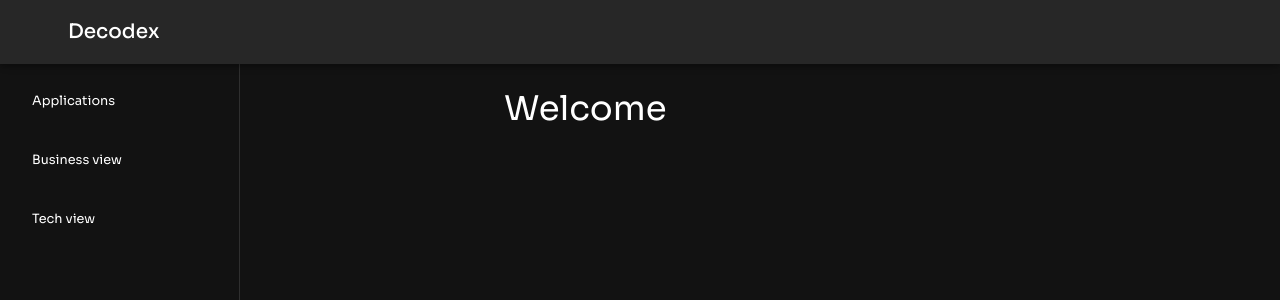
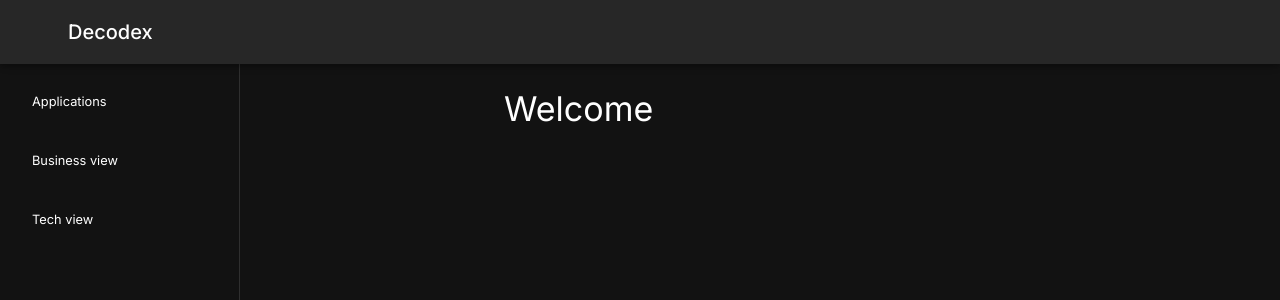
Before and after one commit to eduardochico/decodex, a React (Vite) app in the folder frontend/: page / in a window 1280 px wide. Both pictures are taken after a click on the button "LOGIN". Shown: the top 300 px of the page. Built offline with nearby package versions, Linux system fonts and the light colour scheme; some icons are missing.

Commit message:
style: use Inter for headings and menus

```diff
--- a/frontend/index.html
+++ b/frontend/index.html
@@ -9,6 +9,10 @@
       href="https://fonts.googleapis.com/css2?family=Sora:wght@400;500;600;700&display=swap"
       rel="stylesheet"
     />
+    <link
+      href="https://fonts.googleapis.com/css2?family=Inter:wght@400;500;600;700&display=swap"
+      rel="stylesheet"
+    />
     <meta name="viewport" content="width=device-width, initial-scale=1.0" />
     <title>decodex</title>
   </head>
--- a/frontend/src/App.tsx
+++ b/frontend/src/App.tsx
@@ -15,6 +15,15 @@ const theme = createTheme({
   },
   typography: {
     fontFamily: 'Sora, system-ui, Avenir, Helvetica, Arial, sans-serif',
+    h1: { fontFamily: 'Inter, Sora, system-ui, Avenir, Helvetica, Arial, sans-serif' },
+    h2: { fontFamily: 'Inter, Sora, system-ui, Avenir, Helvetica, Arial, sans-serif' },
+    h3: { fontFamily: 'Inter, Sora, system-ui, Avenir, Helvetica, Arial, sans-serif' },
+    h4: { fontFamily: 'Inter, Sora, system-ui, Avenir, Helvetica, Arial, sans-serif' },
+    h5: { fontFamily: 'Inter, Sora, system-ui, Avenir, Helvetica, Arial, sans-serif' },
+    h6: { fontFamily: 'Inter, Sora, system-ui, Avenir, Helvetica, Arial, sans-serif' },
+    subtitle1: { fontFamily: 'Inter, Sora, system-ui, Avenir, Helvetica, Arial, sans-serif' },
+    subtitle2: { fontFamily: 'Inter, Sora, system-ui, Avenir, Helvetica, Arial, sans-serif' },
+    button: { fontFamily: 'Inter, Sora, system-ui, Avenir, Helvetica, Arial, sans-serif' },
   },
 });
 
--- a/frontend/src/Layout.tsx
+++ b/frontend/src/Layout.tsx
@@ -83,7 +83,7 @@ export default function Layout() {
             >
               <ListItemText
                 primary={section.items[0].text}
-                primaryTypographyProps={{ fontSize: '0.8rem' }}
+                primaryTypographyProps={{ fontSize: '0.8rem', fontFamily: 'Inter' }}
               />
             </ListItemButton>
           ) : ['Business view', 'Tech view'].includes(section.heading) ? (
@@ -91,7 +91,7 @@ export default function Layout() {
               <ListItemButton onClick={() => toggleSection(section.heading)} sx={{ mt: 2 }}>
                 <ListItemText
                   primary={section.heading}
-                  primaryTypographyProps={{ fontSize: '0.8rem' }}
+                  primaryTypographyProps={{ fontSize: '0.8rem', fontFamily: 'Inter' }}
                 />
                 {openSections[section.heading as keyof typeof openSections] ? <ExpandLess /> : <ExpandMore />}
               </ListItemButton>
@@ -107,7 +107,7 @@ export default function Layout() {
                       >
                         <ListItemText
                           primary={item.text}
-                          primaryTypographyProps={{ fontSize: '0.8rem' }}
+                          primaryTypographyProps={{ fontSize: '0.8rem', fontFamily: 'Inter' }}
                         />
                       </ListItemButton>
                     </ListItem>
@@ -126,7 +126,7 @@ export default function Layout() {
                     <ListItemButton component={Link} to={item.path} onClick={toggleDrawer}>
                       <ListItemText
                         primary={item.text}
-                        primaryTypographyProps={{ fontSize: '0.8rem' }}
+                        primaryTypographyProps={{ fontSize: '0.8rem', fontFamily: 'Inter' }}
                       />
                     </ListItemButton>
                   </ListItem>
--- a/frontend/src/index.css
+++ b/frontend/src/index.css
@@ -36,6 +36,15 @@ body {
 h1 {
   font-size: 3.2em;
   line-height: 1.1;
+  font-family: 'Inter', 'Sora', system-ui, Avenir, Helvetica, Arial, sans-serif;
+}
+
+h2,
+h3,
+h4,
+h5,
+h6 {
+  font-family: 'Inter', 'Sora', system-ui, Avenir, Helvetica, Arial, sans-serif;
 }
 
 button {
```
